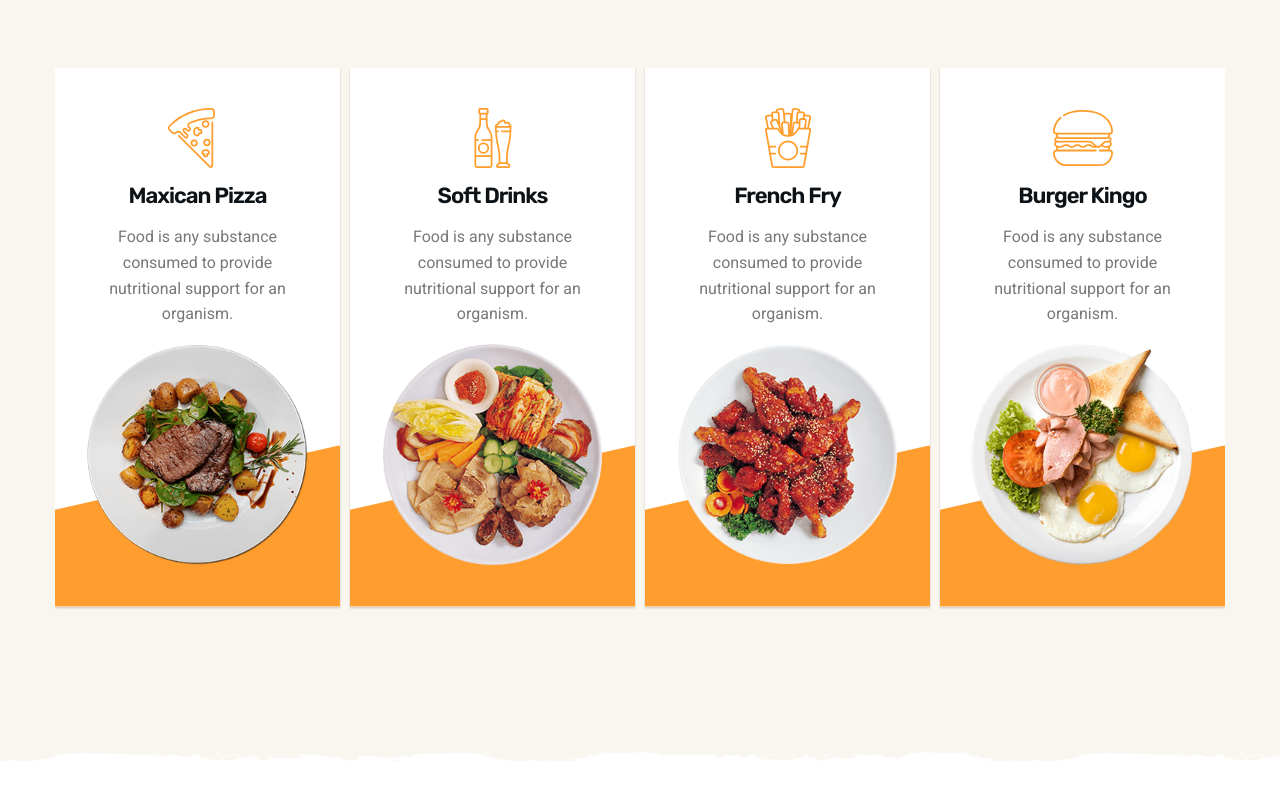
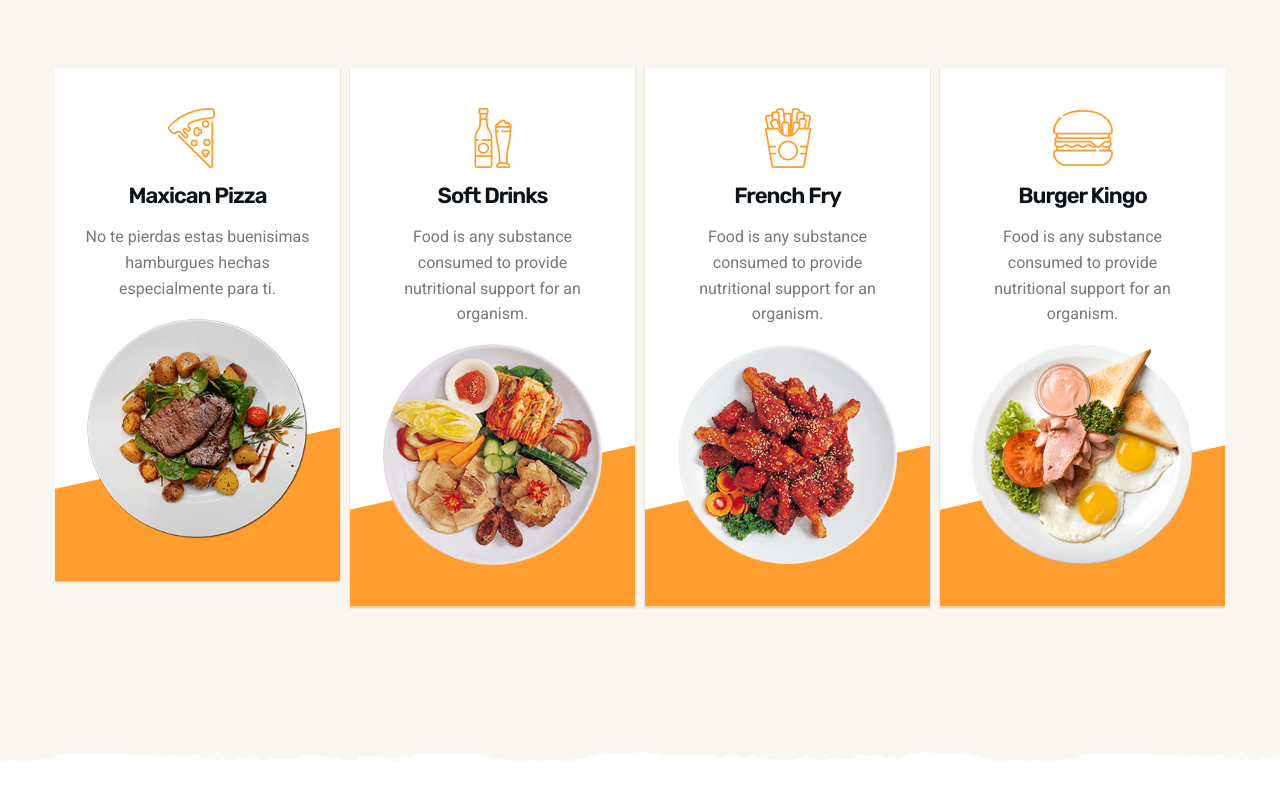
Before and after one commit to marcoaom29-coder/JAVASCRIPT_TAREA_N-1, a plain HTML site: page index.html in a window 1280 px wide. Shown: the part 822-1622 px from the top of the page. Drawn offline with nearby package versions, Linux system fonts and the light colour scheme.

Commit message:
update page title and promotional text in index.html

```diff
--- a/index.html
+++ b/index.html
@@ -5,7 +5,7 @@
   <meta charset="UTF-8">
   <meta http-equiv="X-UA-Compatible" content="IE=edge">
   <meta name="viewport" content="width=device-width, initial-scale=1.0">
-  <title>Foodie - Supper delicious Burger in town!</title>
+  <title>Hamburguesas deliciosas de la Casa Informatica!</title>
 
   <!--
     - favicon
@@ -185,7 +185,7 @@
                 <h3 class="h3 card-title">Maxican Pizza</h3>
 
                 <p class="card-text">
-                  Food is any substance consumed to provide nutritional support for an organism.
+                  No te pierdas estas buenisimas hamburgues hechas especialmente para ti.
                 </p>
 
                 <img src="./assets/images/promo-1.png" width="300" height="300" loading="lazy" alt="Maxican Pizza"
```
